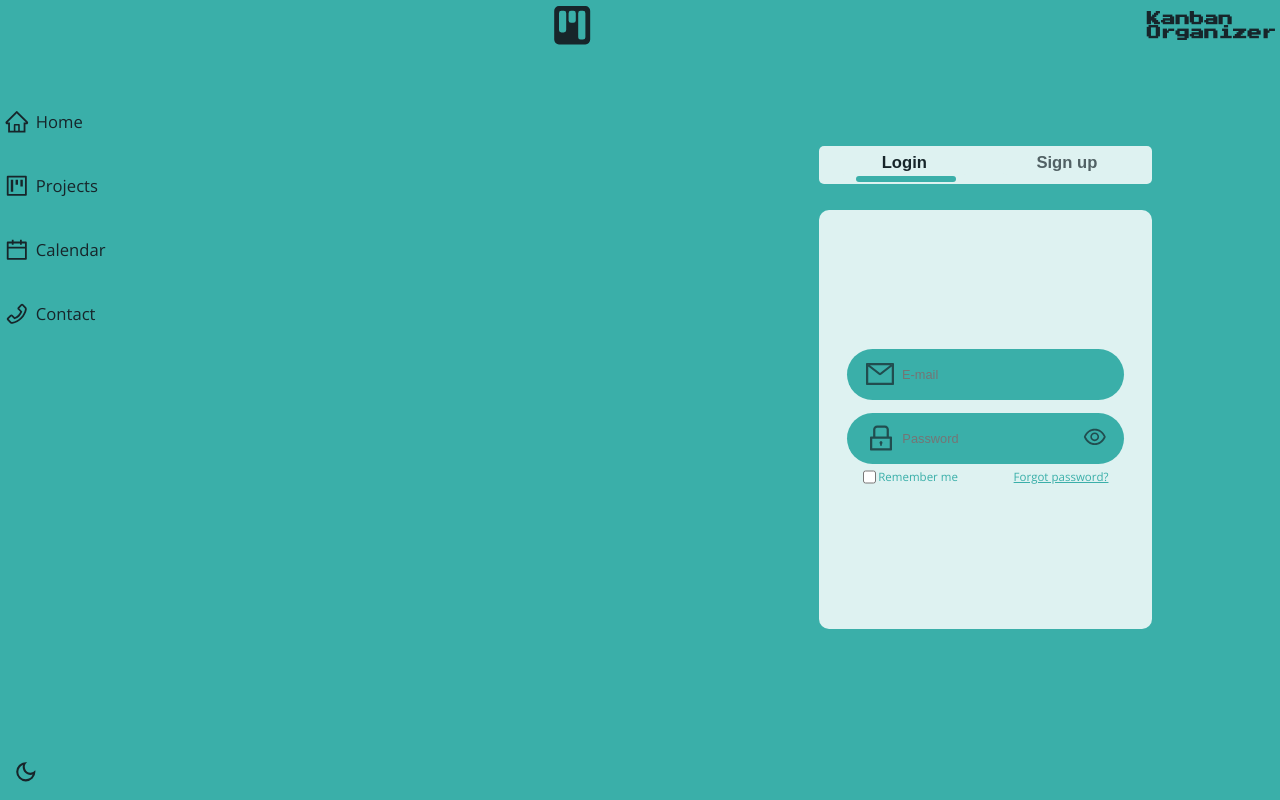
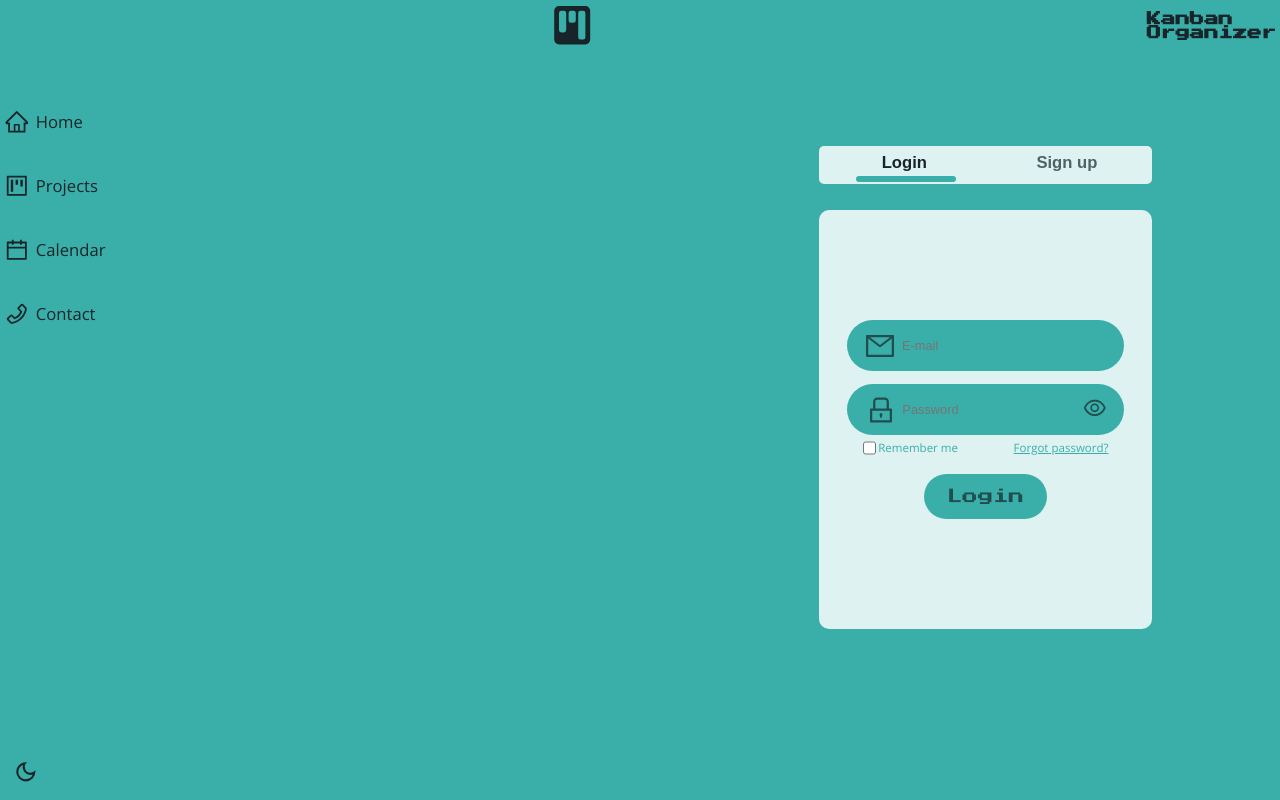
Before and after one commit to KaueFSoares/Kanban-Organizer, a React (Create React App) app in the folder files/kanban-organizer/: page / in a window 1280 px wide. Built offline with nearby package versions, Linux system fonts and the light colour scheme.

Commit message:
Login button ready

```diff
--- a/files/kanban-organizer/src/components/pages/home/SignForm/SignForm.js
+++ b/files/kanban-organizer/src/components/pages/home/SignForm/SignForm.js
@@ -88,6 +88,7 @@ function SignForm() {
                             ))}
                         </p>
                     </div>
+
                     {/* remember me / forgot password? */}
                     <div id = "remember-me-box">
                         <div id = "remember-me">
@@ -101,7 +102,13 @@ function SignForm() {
                             </a>
                         </div>
                     </div>
+
                     {/* login button */}
+                    <div id = "login-button-box">
+                        <button id = "login-button">
+                                <p>Login</p>
+                        </button>
+                    </div>
 
                     {/* other login options */}
 
--- a/files/kanban-organizer/src/components/pages/home/SignForm/signform.sass
+++ b/files/kanban-organizer/src/components/pages/home/SignForm/signform.sass
@@ -201,6 +201,7 @@
             display: flex
             flex-direction: row
             justify-content: space-between
+            margin-bottom: 1rem
 
             #remember-me
                 display: flex
@@ -213,3 +214,29 @@
             #forgot-password
                 color: variables.$bg-color-focus
                 font-size: .9rem
+
+
+        #login-button-box
+            height: 3.5rem
+            width: 40%
+
+            #login-button
+                height: 100%
+                width: 100%
+                background-color: variables.$bg-color-focus
+                border: none
+                border-radius: calc(2 * variables.$large-border-radius)
+                cursor: pointer
+                font-size: 1.2rem
+                font-family: variables.$font-icon
+                transition: all 200ms ease
+
+                p
+                    color: variables.$text-color-focus
+                    opacity: .7
+
+                &:hover
+                    transform: scale(1.1)
+
+                    p
+                        opacity: 1
```
